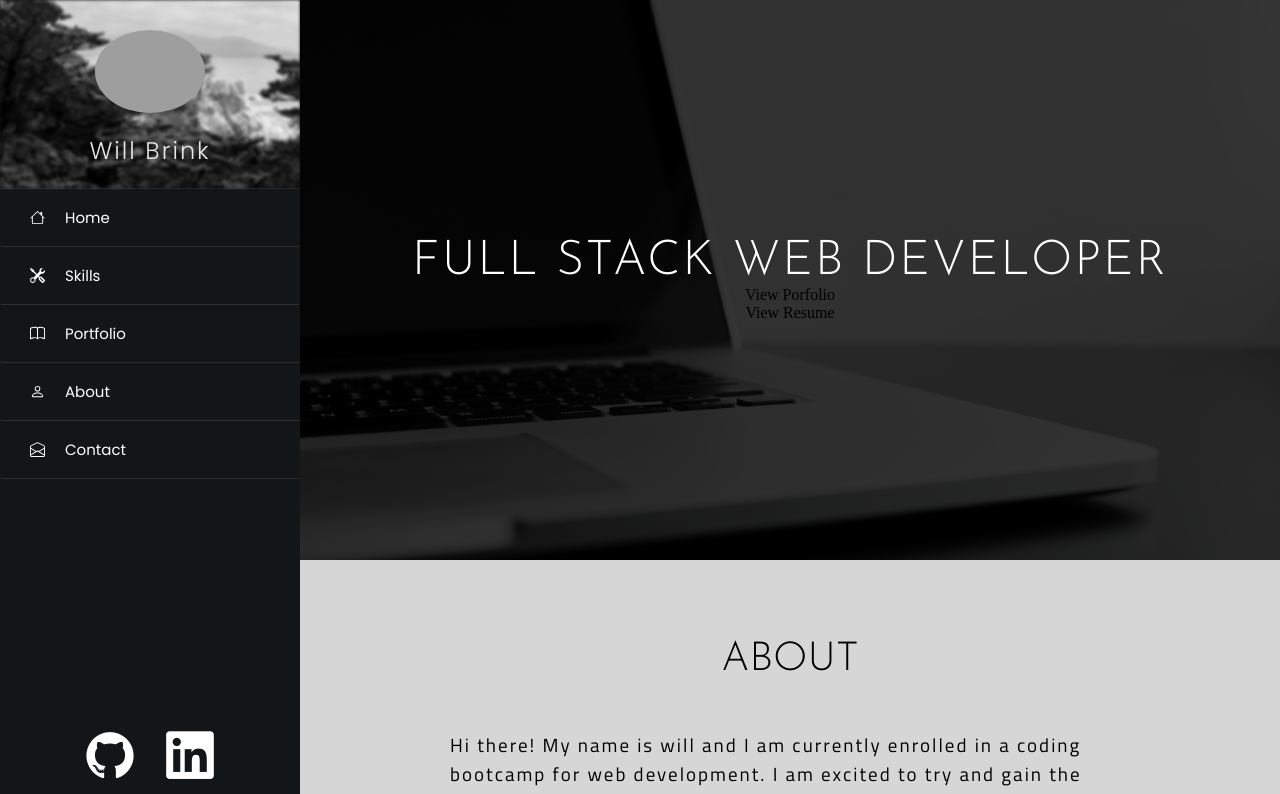
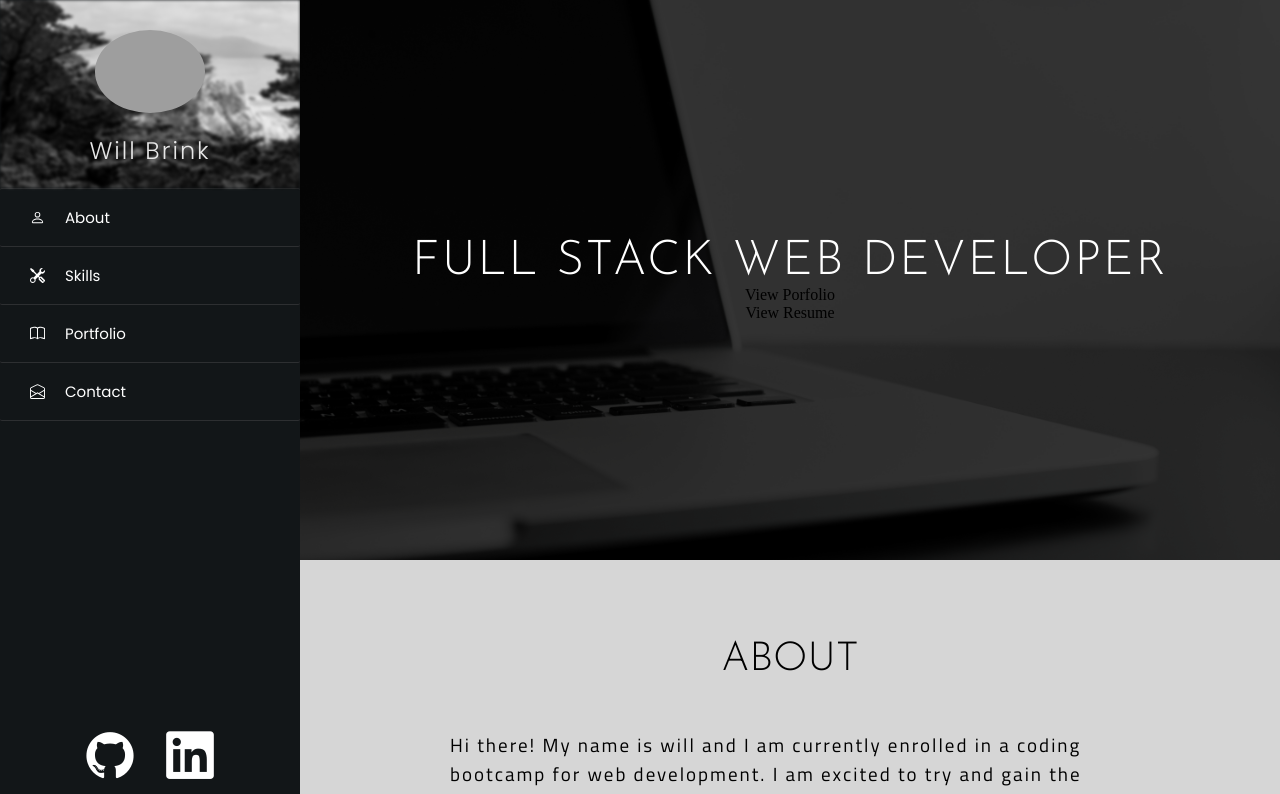
Before and after one commit to wbrink/updated-portfolio, a React (Create React App) app in the folder client/: page / in a window 1280 px wide. Shown: the top 794 px of the page. Built offline with nearby package versions, Linux system fonts and the light colour scheme; grey boxes are pictures that could not be loaded.

Commit message:
added react-router-hash-links package to handle the anchor links and smooth scroll

```diff
--- a/client/package.json
+++ b/client/package.json
@@ -9,6 +9,8 @@
     "react": "^16.13.1",
     "react-dom": "^16.13.1",
     "react-responsive": "^8.1.0",
+    "react-router-dom": "^5.2.0",
+    "react-router-hash-link": "^1.2.2",
     "react-scripts": "3.4.1"
   },
   "scripts": {
--- a/client/src/App.js
+++ b/client/src/App.js
@@ -1,4 +1,4 @@
-import React from 'react';
+import React, {useRef, useEffect} from 'react';
 // import './App.css';
 import Nav from "./Components/Nav";
 import { useMediaQuery } from "react-responsive";
@@ -8,6 +8,13 @@ import Splash from "./Components/Splash";
 import About from "./Components/About"
 import Skills from "./Components/Skills"
 import Portfolio from './Components/Portfolio';
+
+import {
+  BrowserRouter as Router,
+  Switch,
+  Route,
+  Link
+} from "react-router-dom";
 
 function App() {
 
@@ -30,13 +37,18 @@ function App() {
 
   return (
     <div>
+      <Router>
+        <Route path="/">
           {isLargeScreen  && <Nav />}
           {isBigScreen  && <Nav />}
           {isSmallScreen && <MobileNav />}
           <Splash margin={marginLeft} />
           <About margin={marginLeft} />
           <Skills margin={marginLeft} />
-      <Portfolio margin={marginLeft}/>
+          <Portfolio margin={marginLeft} />
+        </Route>
+      </Router>
+
     </div>
   );
 }
--- a/client/src/Components/About/index.js
+++ b/client/src/Components/About/index.js
@@ -1,9 +1,13 @@
-import React from "react";
+import React, {useRef, useEffect} from "react";
 import "./style.css";
 
 function About(props) {
+  useEffect(() => {
+    console.log(props)
+  }, [])
+
   return (
-    <div className="container" style={{marginLeft: `${props.margin}px`}} >
+    <div className="container" style={{marginLeft: `${props.margin}px`}} id="about" >
       <h1 className="title">About</h1>
       <p>
         Hi there! My name is will and I am currently enrolled in a coding bootcamp for web development. I am excited
--- a/client/src/Components/MobileNav/index.js
+++ b/client/src/Components/MobileNav/index.js
@@ -1,4 +1,5 @@
 import React, {useState} from "react";
+import { HashLink as Link } from 'react-router-hash-link';
 import "./style.css";
 
 function MobileNav(props) {
@@ -46,53 +47,44 @@ function MobileNav(props) {
 
 
 
-          <ul>
-
-            {/* House (Home link) */}
-            <div className="nav-links">
-              <svg className="bi bi-house" width="1em" height="1em" viewBox="0 0 16 16" fill="currentColor" xmlns="http://www.w3.org/2000/svg">
-                <path fill-rule="evenodd" d="M2 13.5V7h1v6.5a.5.5 0 0 0 .5.5h9a.5.5 0 0 0 .5-.5V7h1v6.5a1.5 1.5 0 0 1-1.5 1.5h-9A1.5 1.5 0 0 1 2 13.5zm11-11V6l-2-2V2.5a.5.5 0 0 1 .5-.5h1a.5.5 0 0 1 .5.5z"/>
-                <path fill-rule="evenodd" d="M7.293 1.5a1 1 0 0 1 1.414 0l6.647 6.646a.5.5 0 0 1-.708.708L8 2.207 1.354 8.854a.5.5 0 1 1-.708-.708L7.293 1.5z"/>
+           {/* Person (About Link)  */}
+           <Link className="nav-links" smooth to="/#about">
+            <svg class="bi bi-person" width="1em" height="1em" viewBox="0 0 16 16" fill="currentColor" xmlns="http://www.w3.org/2000/svg">
+              <path fill-rule="evenodd" d="M13 14s1 0 1-1-1-4-6-4-6 3-6 4 1 1 1 1h10zm-9.995-.944v-.002.002zM3.022 13h9.956a.274.274 0 0 0 .014-.002l.008-.002c-.001-.246-.154-.986-.832-1.664C11.516 10.68 10.289 10 8 10c-2.29 0-3.516.68-4.168 1.332-.678.678-.83 1.418-.832 1.664a1.05 1.05 0 0 0 .022.004zm9.974.056v-.002.002zM8 7a2 2 0 1 0 0-4 2 2 0 0 0 0 4zm3-2a3 3 0 1 1-6 0 3 3 0 0 1 6 0z"/>
             </svg>
-              <li>Home</li>
-            </div>
+            <li>About</li>
+          </Link>
 
           {/* Tools (skills link)  */}
-            <div className="nav-links">
+          <Link className="nav-links" smooth to="/#skills">
             <svg className="bi bi-tools" width="1em" height="1em" viewBox="0 0 16 16" fill="currentColor" xmlns="http://www.w3.org/2000/svg">
               <path fill-rule="evenodd" d="M0 1l1-1 3.081 2.2a1 1 0 0 1 .419.815v.07a1 1 0 0 0 .293.708L10.5 9.5l.914-.305a1 1 0 0 1 1.023.242l3.356 3.356a1 1 0 0 1 0 1.414l-1.586 1.586a1 1 0 0 1-1.414 0l-3.356-3.356a1 1 0 0 1-.242-1.023L9.5 10.5 3.793 4.793a1 1 0 0 0-.707-.293h-.071a1 1 0 0 1-.814-.419L0 1zm11.354 9.646a.5.5 0 0 0-.708.708l3 3a.5.5 0 0 0 .708-.708l-3-3z"/>
               <path fill-rule="evenodd" d="M15.898 2.223a3.003 3.003 0 0 1-3.679 3.674L5.878 12.15a3 3 0 1 1-2.027-2.027l6.252-6.341A3 3 0 0 1 13.778.1l-2.142 2.142L12 4l1.757.364 2.141-2.141zm-13.37 9.019L3.001 11l.471.242.529.026.287.445.445.287.026.529L5 13l-.242.471-.026.529-.445.287-.287.445-.529.026L3 15l-.471-.242L2 14.732l-.287-.445L1.268 14l-.026-.529L1 13l.242-.471.026-.529.445-.287.287-.445.529-.026z"/>
             </svg>
-              <li>Skills</li>
-            </div>
+            <div>Skills</div>
+          </Link>
 
           {/* Book (Portfolio link)  */}
-            <div className="nav-links">
+          <Link className="nav-links" smooth to="/#portfolio">
             <svg class="bi bi-book" width="1em" height="1em" viewBox="0 0 16 16" fill="currentColor" xmlns="http://www.w3.org/2000/svg">
               <path fill-rule="evenodd" d="M3.214 1.072C4.813.752 6.916.71 8.354 2.146A.5.5 0 0 1 8.5 2.5v11a.5.5 0 0 1-.854.354c-.843-.844-2.115-1.059-3.47-.92-1.344.14-2.66.617-3.452 1.013A.5.5 0 0 1 0 13.5v-11a.5.5 0 0 1 .276-.447L.5 2.5l-.224-.447.002-.001.004-.002.013-.006a5.017 5.017 0 0 1 .22-.103 12.958 12.958 0 0 1 2.7-.869zM1 2.82v9.908c.846-.343 1.944-.672 3.074-.788 1.143-.118 2.387-.023 3.426.56V2.718c-1.063-.929-2.631-.956-4.09-.664A11.958 11.958 0 0 0 1 2.82z"/>
               <path fill-rule="evenodd" d="M12.786 1.072C11.188.752 9.084.71 7.646 2.146A.5.5 0 0 0 7.5 2.5v11a.5.5 0 0 0 .854.354c.843-.844 2.115-1.059 3.47-.92 1.344.14 2.66.617 3.452 1.013A.5.5 0 0 0 16 13.5v-11a.5.5 0 0 0-.276-.447L15.5 2.5l.224-.447-.002-.001-.004-.002-.013-.006-.047-.023a12.582 12.582 0 0 0-.799-.34 12.96 12.96 0 0 0-2.073-.609zM15 2.82v9.908c-.846-.343-1.944-.672-3.074-.788-1.143-.118-2.387-.023-3.426.56V2.718c1.063-.929 2.631-.956 4.09-.664A11.956 11.956 0 0 1 15 2.82z"/>
             </svg>
-              <li>Portfolio</li>
-            </div>
+            <div>Portfolio</div>
+          </Link>
 
-            {/* Person (About Link)  */}
-            <div className="nav-links">
-              <svg class="bi bi-person" width="1em" height="1em" viewBox="0 0 16 16" fill="currentColor" xmlns="http://www.w3.org/2000/svg">
-                <path fill-rule="evenodd" d="M13 14s1 0 1-1-1-4-6-4-6 3-6 4 1 1 1 1h10zm-9.995-.944v-.002.002zM3.022 13h9.956a.274.274 0 0 0 .014-.002l.008-.002c-.001-.246-.154-.986-.832-1.664C11.516 10.68 10.289 10 8 10c-2.29 0-3.516.68-4.168 1.332-.678.678-.83 1.418-.832 1.664a1.05 1.05 0 0 0 .022.004zm9.974.056v-.002.002zM8 7a2 2 0 1 0 0-4 2 2 0 0 0 0 4zm3-2a3 3 0 1 1-6 0 3 3 0 0 1 6 0z"/>
-              </svg>
-              <li>About</li>
-            </div>
+
+
 
           {/* envelope open (contact link) */}
-            <div className="nav-links">
+          <Link className="nav-links" smooth to="/#contact">
             <svg class="bi bi-envelope-open" width="1em" height="1em" viewBox="0 0 16 16" fill="currentColor" xmlns="http://www.w3.org/2000/svg">
               <path fill-rule="evenodd" d="M8 8.917l7.757 4.654-.514.858L8 10.083.757 14.43l-.514-.858L8 8.917z"/>
               <path fill-rule="evenodd" d="M6.447 10.651L.243 6.93l.514-.858 6.204 3.723-.514.857zm9.31-3.722L9.553 10.65l-.514-.857 6.204-3.723.514.858z"/>
               <path fill-rule="evenodd" d="M15 14V5.236a1 1 0 0 0-.553-.894l-6-3a1 1 0 0 0-.894 0l-6 3A1 1 0 0 0 1 5.236V14a1 1 0 0 0 1 1h12a1 1 0 0 0 1-1zM1.106 3.447A2 2 0 0 0 0 5.237V14a2 2 0 0 0 2 2h12a2 2 0 0 0 2-2V5.236a2 2 0 0 0-1.106-1.789l-6-3a2 2 0 0 0-1.788 0l-6 3z"/>
             </svg>
-              <li>Contact</li>
-            </div>
-          </ul>
+            <div>Contact</div>
+          </Link>
 
           {/* <div className="nav-icon-links">
             <i class="devicon-github-plain icon"></i>
--- a/client/src/Components/Nav/index.js
+++ b/client/src/Components/Nav/index.js
@@ -1,4 +1,5 @@
 import React from "react";
+import { HashLink as Link } from 'react-router-hash-link';
 import "./style.css";
 
 function Nav(props) {
@@ -13,55 +14,45 @@ function Nav(props) {
 
         </div>
 
-
-
-        <ul>
-
-          {/* House (Home link) */}
-          <div className="nav-links">
-            <svg className="bi bi-house" width="1em" height="1em" viewBox="0 0 16 16" fill="currentColor" xmlns="http://www.w3.org/2000/svg">
-              <path fill-rule="evenodd" d="M2 13.5V7h1v6.5a.5.5 0 0 0 .5.5h9a.5.5 0 0 0 .5-.5V7h1v6.5a1.5 1.5 0 0 1-1.5 1.5h-9A1.5 1.5 0 0 1 2 13.5zm11-11V6l-2-2V2.5a.5.5 0 0 1 .5-.5h1a.5.5 0 0 1 .5.5z"/>
-              <path fill-rule="evenodd" d="M7.293 1.5a1 1 0 0 1 1.414 0l6.647 6.646a.5.5 0 0 1-.708.708L8 2.207 1.354 8.854a.5.5 0 1 1-.708-.708L7.293 1.5z"/>
+           {/* Person (About Link)  */}
+          <Link className="nav-links" smooth to="/#about">
+            <svg class="bi bi-person" width="1em" height="1em" viewBox="0 0 16 16" fill="currentColor" xmlns="http://www.w3.org/2000/svg">
+              <path fill-rule="evenodd" d="M13 14s1 0 1-1-1-4-6-4-6 3-6 4 1 1 1 1h10zm-9.995-.944v-.002.002zM3.022 13h9.956a.274.274 0 0 0 .014-.002l.008-.002c-.001-.246-.154-.986-.832-1.664C11.516 10.68 10.289 10 8 10c-2.29 0-3.516.68-4.168 1.332-.678.678-.83 1.418-.832 1.664a1.05 1.05 0 0 0 .022.004zm9.974.056v-.002.002zM8 7a2 2 0 1 0 0-4 2 2 0 0 0 0 4zm3-2a3 3 0 1 1-6 0 3 3 0 0 1 6 0z"/>
             </svg>
-            <li>Home</li>
-          </div>
+            <li>About</li>
+          </Link>
 
           {/* Tools (skills link)  */}
-          <div className="nav-links">
+          <Link className="nav-links" smooth to="/#skills">
             <svg className="bi bi-tools" width="1em" height="1em" viewBox="0 0 16 16" fill="currentColor" xmlns="http://www.w3.org/2000/svg">
               <path fill-rule="evenodd" d="M0 1l1-1 3.081 2.2a1 1 0 0 1 .419.815v.07a1 1 0 0 0 .293.708L10.5 9.5l.914-.305a1 1 0 0 1 1.023.242l3.356 3.356a1 1 0 0 1 0 1.414l-1.586 1.586a1 1 0 0 1-1.414 0l-3.356-3.356a1 1 0 0 1-.242-1.023L9.5 10.5 3.793 4.793a1 1 0 0 0-.707-.293h-.071a1 1 0 0 1-.814-.419L0 1zm11.354 9.646a.5.5 0 0 0-.708.708l3 3a.5.5 0 0 0 .708-.708l-3-3z"/>
               <path fill-rule="evenodd" d="M15.898 2.223a3.003 3.003 0 0 1-3.679 3.674L5.878 12.15a3 3 0 1 1-2.027-2.027l6.252-6.341A3 3 0 0 1 13.778.1l-2.142 2.142L12 4l1.757.364 2.141-2.141zm-13.37 9.019L3.001 11l.471.242.529.026.287.445.445.287.026.529L5 13l-.242.471-.026.529-.445.287-.287.445-.529.026L3 15l-.471-.242L2 14.732l-.287-.445L1.268 14l-.026-.529L1 13l.242-.471.026-.529.445-.287.287-.445.529-.026z"/>
             </svg>
-            <li>Skills</li>
-          </div>
+            <div>Skills</div>
+          </Link>
 
           {/* Book (Portfolio link)  */}
-          <div className="nav-links">
+          <Link className="nav-links" smooth to="/#portfolio">
             <svg class="bi bi-book" width="1em" height="1em" viewBox="0 0 16 16" fill="currentColor" xmlns="http://www.w3.org/2000/svg">
               <path fill-rule="evenodd" d="M3.214 1.072C4.813.752 6.916.71 8.354 2.146A.5.5 0 0 1 8.5 2.5v11a.5.5 0 0 1-.854.354c-.843-.844-2.115-1.059-3.47-.92-1.344.14-2.66.617-3.452 1.013A.5.5 0 0 1 0 13.5v-11a.5.5 0 0 1 .276-.447L.5 2.5l-.224-.447.002-.001.004-.002.013-.006a5.017 5.017 0 0 1 .22-.103 12.958 12.958 0 0 1 2.7-.869zM1 2.82v9.908c.846-.343 1.944-.672 3.074-.788 1.143-.118 2.387-.023 3.426.56V2.718c-1.063-.929-2.631-.956-4.09-.664A11.958 11.958 0 0 0 1 2.82z"/>
               <path fill-rule="evenodd" d="M12.786 1.072C11.188.752 9.084.71 7.646 2.146A.5.5 0 0 0 7.5 2.5v11a.5.5 0 0 0 .854.354c.843-.844 2.115-1.059 3.47-.92 1.344.14 2.66.617 3.452 1.013A.5.5 0 0 0 16 13.5v-11a.5.5 0 0 0-.276-.447L15.5 2.5l.224-.447-.002-.001-.004-.002-.013-.006-.047-.023a12.582 12.582 0 0 0-.799-.34 12.96 12.96 0 0 0-2.073-.609zM15 2.82v9.908c-.846-.343-1.944-.672-3.074-.788-1.143-.118-2.387-.023-3.426.56V2.718c1.063-.929 2.631-.956 4.09-.664A11.956 11.956 0 0 1 15 2.82z"/>
             </svg>
-            <li>Portfolio</li>
-          </div>
+            <div>Portfolio</div>
+          </Link>
 
-          {/* Person (About Link)  */}
-          <div className="nav-links">
-            <svg class="bi bi-person" width="1em" height="1em" viewBox="0 0 16 16" fill="currentColor" xmlns="http://www.w3.org/2000/svg">
-              <path fill-rule="evenodd" d="M13 14s1 0 1-1-1-4-6-4-6 3-6 4 1 1 1 1h10zm-9.995-.944v-.002.002zM3.022 13h9.956a.274.274 0 0 0 .014-.002l.008-.002c-.001-.246-.154-.986-.832-1.664C11.516 10.68 10.289 10 8 10c-2.29 0-3.516.68-4.168 1.332-.678.678-.83 1.418-.832 1.664a1.05 1.05 0 0 0 .022.004zm9.974.056v-.002.002zM8 7a2 2 0 1 0 0-4 2 2 0 0 0 0 4zm3-2a3 3 0 1 1-6 0 3 3 0 0 1 6 0z"/>
-            </svg>
-            <li>About</li>
-          </div>
+
+
 
           {/* envelope open (contact link) */}
-          <div className="nav-links">
+          <Link className="nav-links" smooth to="/#contact">
             <svg class="bi bi-envelope-open" width="1em" height="1em" viewBox="0 0 16 16" fill="currentColor" xmlns="http://www.w3.org/2000/svg">
               <path fill-rule="evenodd" d="M8 8.917l7.757 4.654-.514.858L8 10.083.757 14.43l-.514-.858L8 8.917z"/>
               <path fill-rule="evenodd" d="M6.447 10.651L.243 6.93l.514-.858 6.204 3.723-.514.857zm9.31-3.722L9.553 10.65l-.514-.857 6.204-3.723.514.858z"/>
               <path fill-rule="evenodd" d="M15 14V5.236a1 1 0 0 0-.553-.894l-6-3a1 1 0 0 0-.894 0l-6 3A1 1 0 0 0 1 5.236V14a1 1 0 0 0 1 1h12a1 1 0 0 0 1-1zM1.106 3.447A2 2 0 0 0 0 5.237V14a2 2 0 0 0 2 2h12a2 2 0 0 0 2-2V5.236a2 2 0 0 0-1.106-1.789l-6-3a2 2 0 0 0-1.788 0l-6 3z"/>
             </svg>
-            <li>Contact</li>
-          </div>
-        </ul>
+            <div>Contact</div>
+          </Link>
+
 
         <div className="nav-icon-links">
           <i class="devicon-github-plain icon"></i>
--- a/client/src/Components/Nav/style.css
+++ b/client/src/Components/Nav/style.css
@@ -129,6 +129,7 @@ nav {
 
 
 
+
 /* 1200 */
 @media only screen and (max-width: 1200px) {
   header {
--- a/client/src/Components/Portfolio/index.js
+++ b/client/src/Components/Portfolio/index.js
@@ -1,9 +1,9 @@
-import React from "react";
+import React, { useRef, useEffect } from "react";
 import "./style.css";
 
 function Portfolio({margin}) {
   return (
-    <div className="container-2" style={{marginLeft: `${margin}px`}}>
+    <div className="container-2" style={{marginLeft: `${margin}px`}} id="portfolio">
       <h1 className="title">Portfolio</h1>
 
       <div style={{display: "flex", flexWrap: "wrap", justifyContent: "space-evenly"}}>
--- a/client/src/Components/Skills/index.js
+++ b/client/src/Components/Skills/index.js
@@ -3,7 +3,7 @@ import "./style.css";
 
 function Skills(props) {
   return (
-    <div className="container" style={{marginLeft: `${props.margin}px`}}>
+    <div className="container" style={{marginLeft: `${props.margin}px`}} id="skills">
       <h1 className="title">Skills</h1>
 
       <div className="icon-container">
--- a/client/src/Components/Skills/style.css
+++ b/client/src/Components/Skills/style.css
@@ -17,7 +17,6 @@
 
 .icon-container i:hover {
   color: #0C91DF;
-  text-shadow: 0 0 3px #0C91DF;
 }
 
 
--- a/client/src/index.css
+++ b/client/src/index.css
@@ -24,3 +24,8 @@ html, body {
 .mt-10 {
   margin-top: 10px;
 }
+
+a {
+  text-decoration: none;
+  color: white;
+}
```
Also changed, not shown: 1 other file (tests, documents, lock files or other folders). Lines whose indentation alone changed are shown as unchanged.
